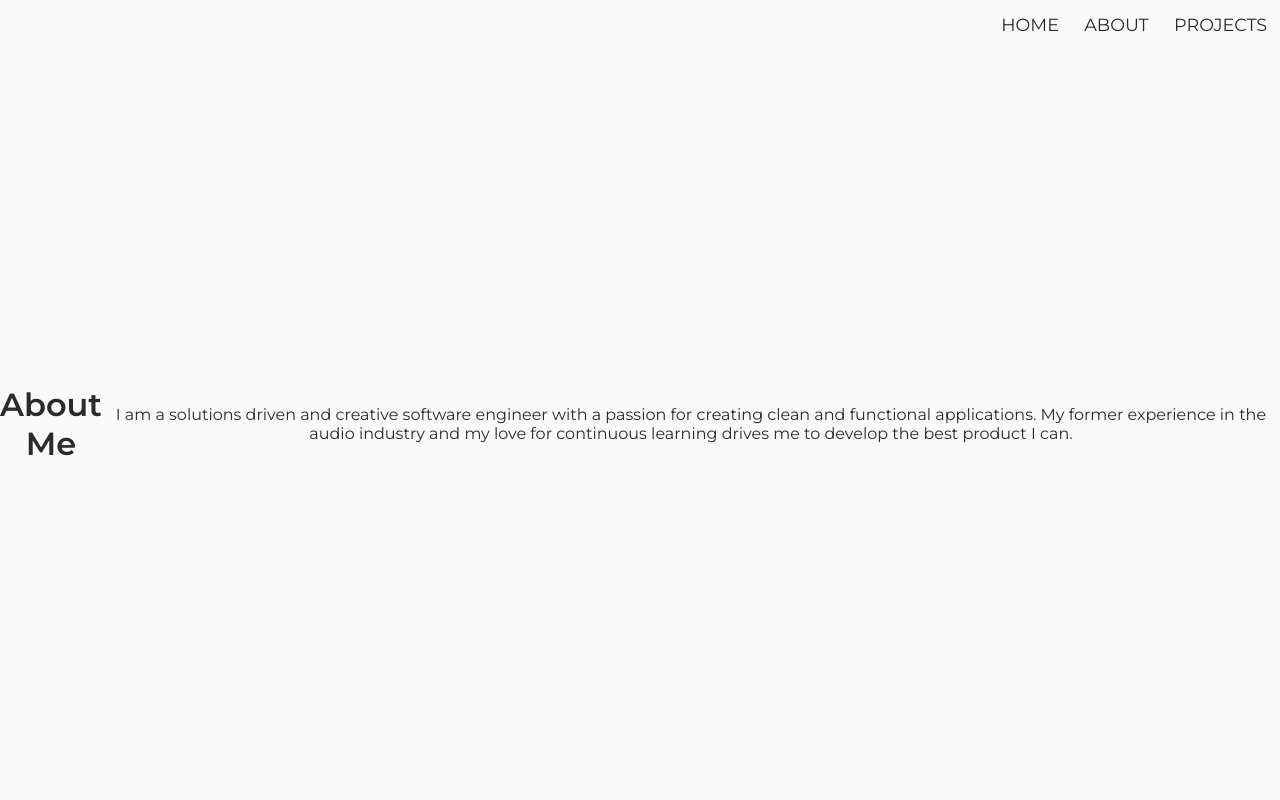
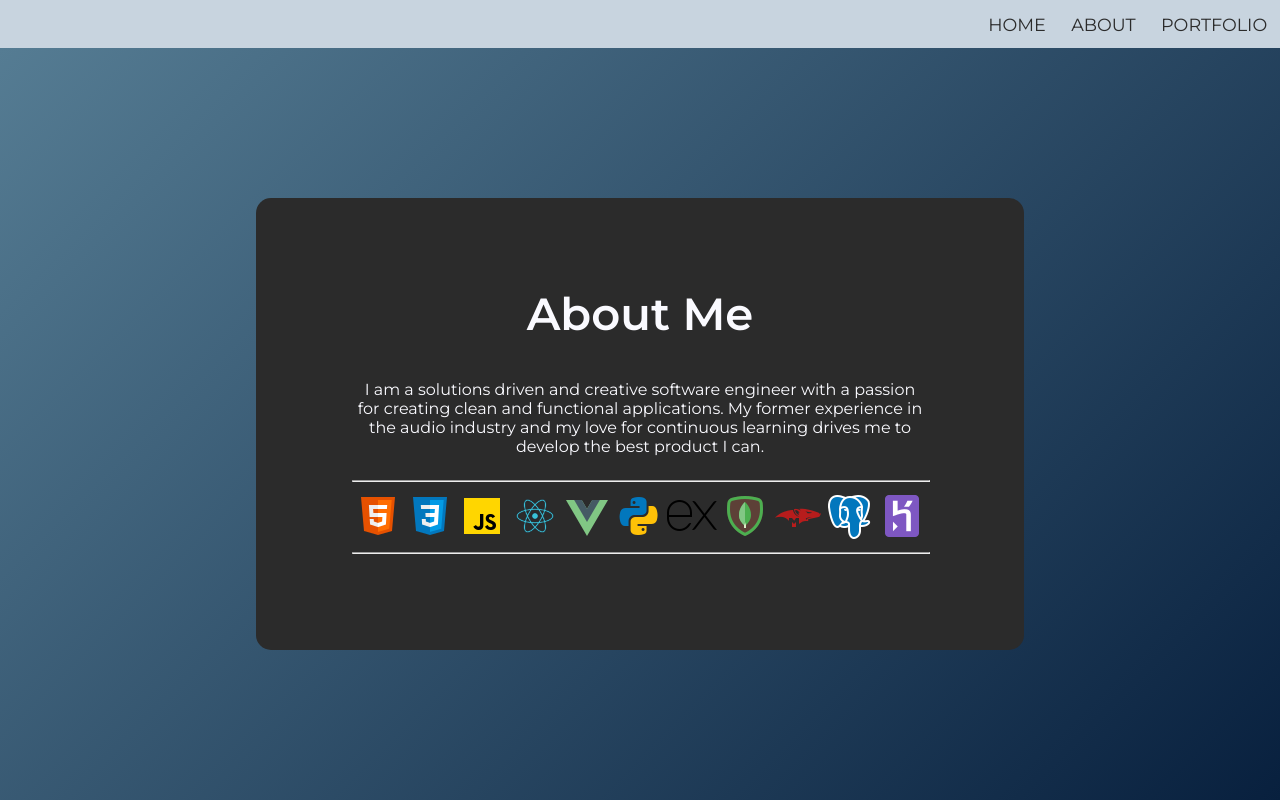
Before and after one commit to Aaron-G-Sanchez/Portfolio, a plain HTML site: page about.html in a window 1280 px wide. Drawn offline with Linux system fonts and the light colour scheme.

Commit message:
About me page filled out

```diff
--- a/about.html
+++ b/about.html
@@ -14,7 +14,7 @@
 <body >
   <nav class="nav-bar">
     <a class="nav-option" href="./projects.html">
-      <p>PROJECTS</p>
+      <p>PORTFOLIO</p>
     </a>
     <a class="nav-option" href="./about.html">
       <p>ABOUT</p>
@@ -25,12 +25,33 @@
     <!-- <a>Contact</a> -->
   </nav>
   <main class="about-page">
+<section class="about-wrapper">
 
-    <h1>About Me</h1>
+  <h1 class='page-title'>About Me</h1>
+  <div class="about-content">
     <p>
       I am a solutions driven and creative software engineer with a passion for creating clean and functional applications. My
       former experience in the audio industry and my love for continuous learning drives me to develop the best product I can.
     </p>
-  </main>
+    <hr >
+    <div class="icon-container">
+      <img src="./assets/images/icons8-html-5-48.png" alt="html-icon" />
+      <img src="./assets/images/icons8-css3-48.png" alt="css-icon" />
+      <img src="./assets/images/icons8-javascript-48.png" alt="js-icon" />
+      <img src="./assets/images/icons8-react-48.png" alt="react-icon" />
+      <img src="./assets/images/icons8-vue-js-48.png" alt="vue-icon" />
+      <img src="./assets/images/icons8-python-48.png" alt="python-icon" />
+      <img src="./assets/images/icons8-express-js-50.png" alt="express-icon" />
+      <img src="./assets/images/icons8-mongodb-48.png" alt="mongo-icon" />
+      <img src="./assets/images/icons8-mongoose-48.png" alt="mongoose-icon" />
+      <img src="./assets/images/icons8-postgresql-48.png" alt="postgres-icon" />
+      <img src="./assets/images/icons8-heroku-48.png" alt="heroku-icon" />
+    </div>
+    <hr >
+
+  <!-- <button class="show-resume">Resume</button> -->
+  </div>
+</section>
+</main>
 </body>
 </html>
--- a/index.js
+++ b/index.js
@@ -32,6 +32,12 @@ projects.forEach((project) => {
   projectsDisplay.appendChild(div)
   div.className = 'project-container'
   div.appendChild(heading)
+
+  div.addEventListener('click', (e) => {
+    e.preventDefault()
+    window.open(`${project.link}`)
+  })
+
   div.appendChild(descriptionContainer)
   descriptionContainer.appendChild(description)
   descriptionContainer.className = 'project-description'
--- a/styles.css
+++ b/styles.css
@@ -1,10 +1,11 @@
 :root {
   --black: #2b2b2b;
-  --white: #fafafa;
+  --white: #fafaff;
   --blue: #1dbde6;
   --red: #f1515e;
   --dark-teal: #557c93;
   --dark-blue: #08203e;
+  --white-low-op: rgba(250, 250, 255, .7);
 }
 
 @keyframes onLoad {
@@ -20,12 +21,8 @@ body {
   width: 100vw;
   height: 100vh;
   font-family: 'Montserrat', sans-serif;
-  /* background-color: #fafaff; */
-  /* Gradient background */
-  /* original blue is #94c8ea  */
   color: var(--black);
-  /* animation-name: onLoad;
-  animation-duration: 1s; */
+  background-color: var(--dark-teal);
 }
 
 main {
@@ -34,6 +31,7 @@ align-items: center;
 justify-content: center;
 height: 94%;
 text-align: center;
+background-image: linear-gradient(135deg, #557c93 0%, #08203e 100%);
 }
 
 nav {
@@ -43,9 +41,8 @@ align-items: center;
 gap: 2%;
 height: 6%;
 padding-right: 1%;
-background-color: var(--white);
 font-size: 110%;
-
+background-color: var(--white-low-op);
 }
 
 a{
@@ -56,6 +53,11 @@ a{
 
 a:hover {
   text-decoration: underline;
+}
+
+hr {
+  color: var(--white);
+  width: 100%;
 }
 
 /* HOME LANDING  */
@@ -78,7 +80,7 @@ height: 94%;
 width: 100%;
 font-size: 40px;
 background-color: #1dbde6;
-background-image: linear-gradient(135deg, #557c93 0%, #08203e 100%);
+/* background-image: linear-gradient(135deg, #557c93 0%, #08203e 100%); */
 }
 
 /* ABOUT PAGE  */
@@ -87,15 +89,47 @@ background-image: linear-gradient(135deg, #557c93 0%, #08203e 100%);
 height: 94%;
 width: 100%;
 background-color: var(--white);
+display: flex;
+align-items: center;
+justify-content: center;
 }
+
+.page-title {
+  margin: 0;
+  font-size: 45px;
+}
+
+.about-wrapper {
+  height: 60%;
+  width: 60%;
+  border-radius: 15px;
+  background-color: var(--black);
+  color: var(--white);
+  display: flex;
+  flex-direction: column;
+  align-items: center;
+  justify-content: center;
+  gap: 5%;
+}
+
+.about-content {
+  width: 75%;
+  display: flex;
+  flex-direction: column;
+  align-items: center;
+}
+
+.collage {
+  width: 50%;
+}
+
 
 
 /* PROJECTS PAGE  */
 
 .projects-page {
-  height: 94vh;
-  width: 100vw;
-  background-image: linear-gradient(135deg, #557c93 0%, #08203e 100%);
+  height: 94%;
+  width: 100%;
   display: flex;
   flex-direction: column;
   align-items: center;
@@ -104,9 +138,6 @@ background-color: var(--white);
   color: var(--black);
 }
 
-.page-title {
-  margin: 0;
-}
 
 .projects-wrapper {
   height: 65%;
@@ -132,7 +163,8 @@ background-color: var(--white);
 }
 
 .project-container:hover {
-  width: 42%;
+  scale: 1.03;
+  cursor: pointer;
 }
 
 .project-description {
```
Also changed, not shown: assets/images/icons8-css3-48.png (added), assets/images/icons8-express-js-50.png (added), assets/images/icons8-heroku-48.png (added), assets/images/icons8-html-5-48.png (added), assets/images/icons8-javascript-48.png (added), assets/images/icons8-mongodb-48.png (added), assets/images/icons8-mongoose-48.png (added), assets/images/icons8-postgresql-48.png (added), assets/images/icons8-python-48.png (added), assets/images/icons8-react-48.png (added), assets/images/icons8-vue-js-48.png (added), assets/images/language.png (added).
